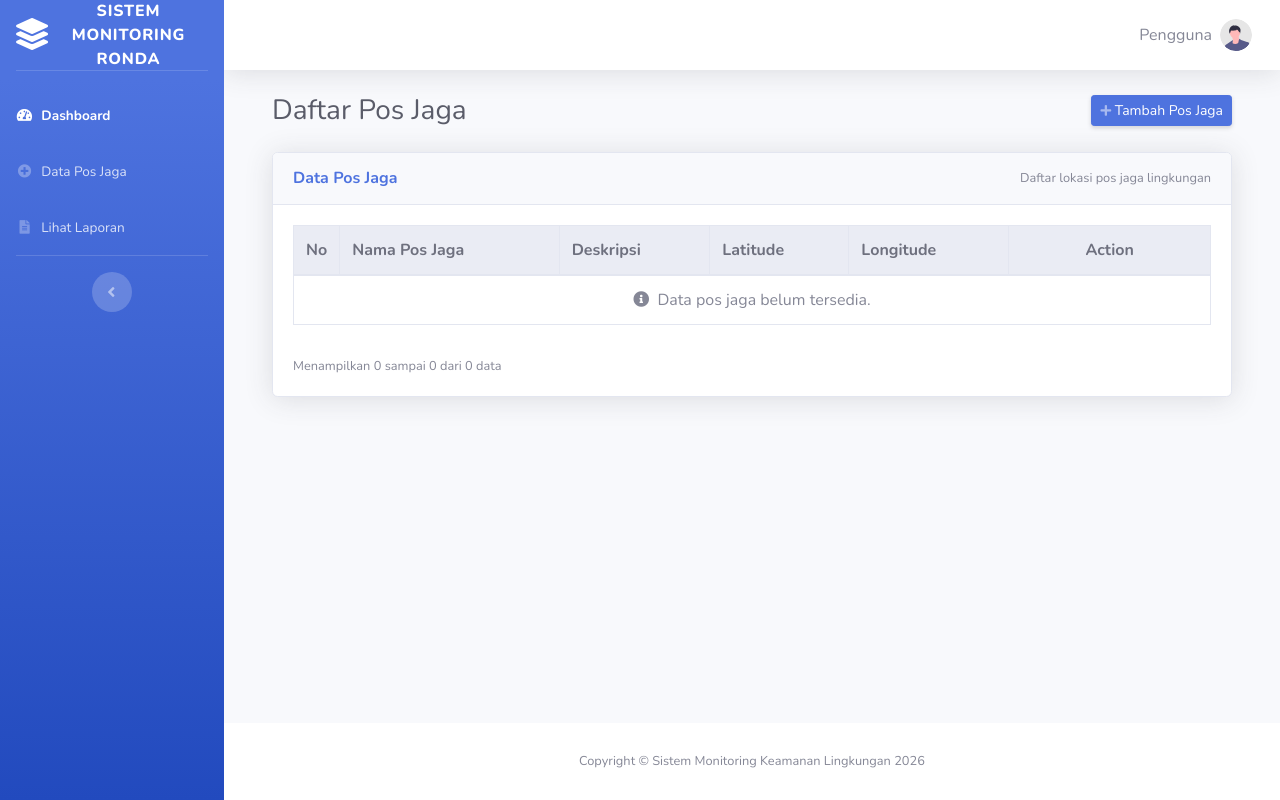
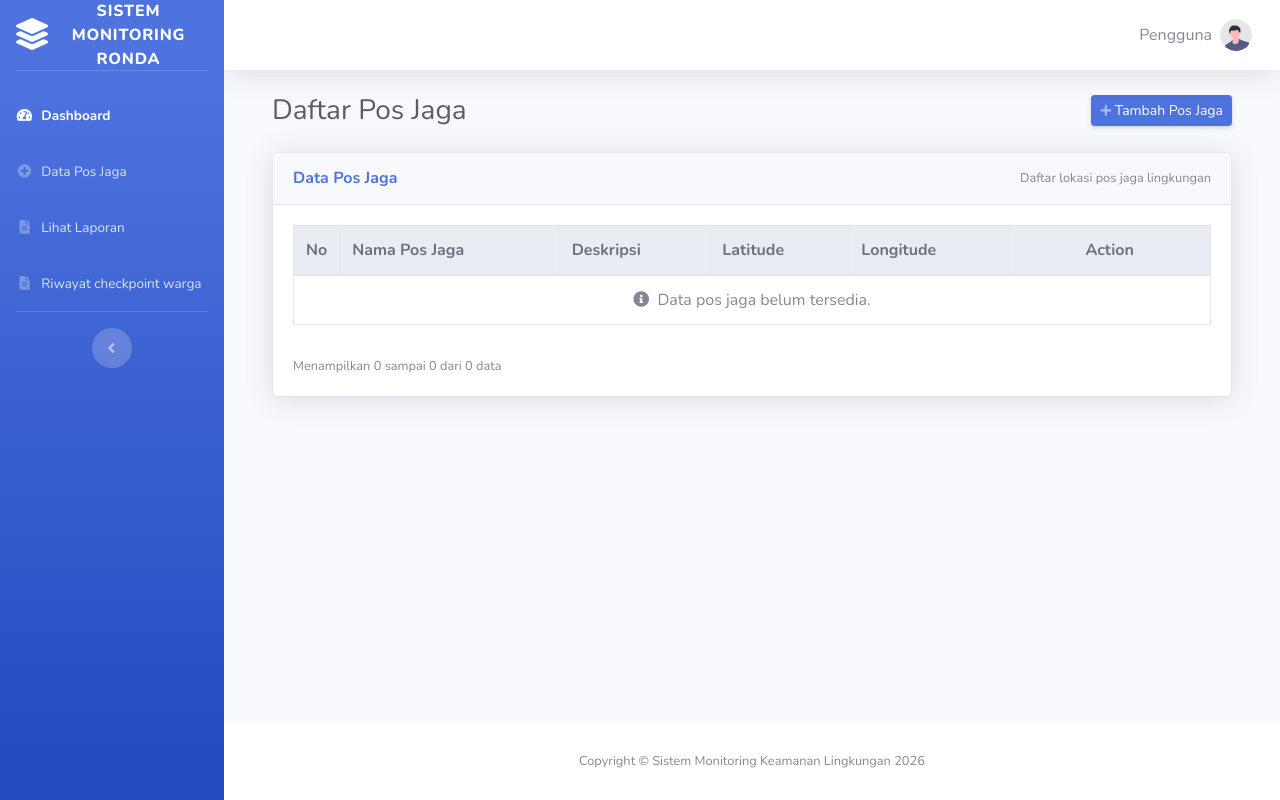
Before and after one commit to Wahjoe45/Sistem-Monitoring-Siskamling-Geofencing, a Laravel app: page /posjaga in a window 1280 px wide. Run offline with Laravel 12, Linux system fonts and the light colour scheme; data that the repository does not hold is empty; parts of the project's set-up code (start-up, migrations or seed data) failed here and were passed over.

Commit message:
menambahkan shortcut untuk checkpoint khusus pengurus

```diff
--- a/resources/views/pengurus/Posjaga/index.blade.php
+++ b/resources/views/pengurus/Posjaga/index.blade.php
@@ -19,6 +19,13 @@
         <a class="nav-link" href="{{ route('laporan.index') }}">
             <i class="fas fa-fw fa-file-alt"></i>
             <span>Lihat Laporan</span>
+        </a>
+    </li>
+
+    <li class="nav-item">
+        <a class="nav-link" href="{{ route('checkpoint.riwayat') }}">
+            <i class="fas fa-fw fa-file-alt"></i>
+            <span>Riwayat checkpoint warga</span>
         </a>
     </li>
 
```
Also changed, not shown: resources/views/checkpoint/riwayat.blade.php (+7 -0 lines), resources/views/pengurus/Posjaga/create.blade.php (+7 -0 lines), resources/views/pengurus/Posjaga/edit.blade.php (+7 -0 lines), resources/views/pengurus/Posjaga/show.blade.php (+7 -0 lines).
